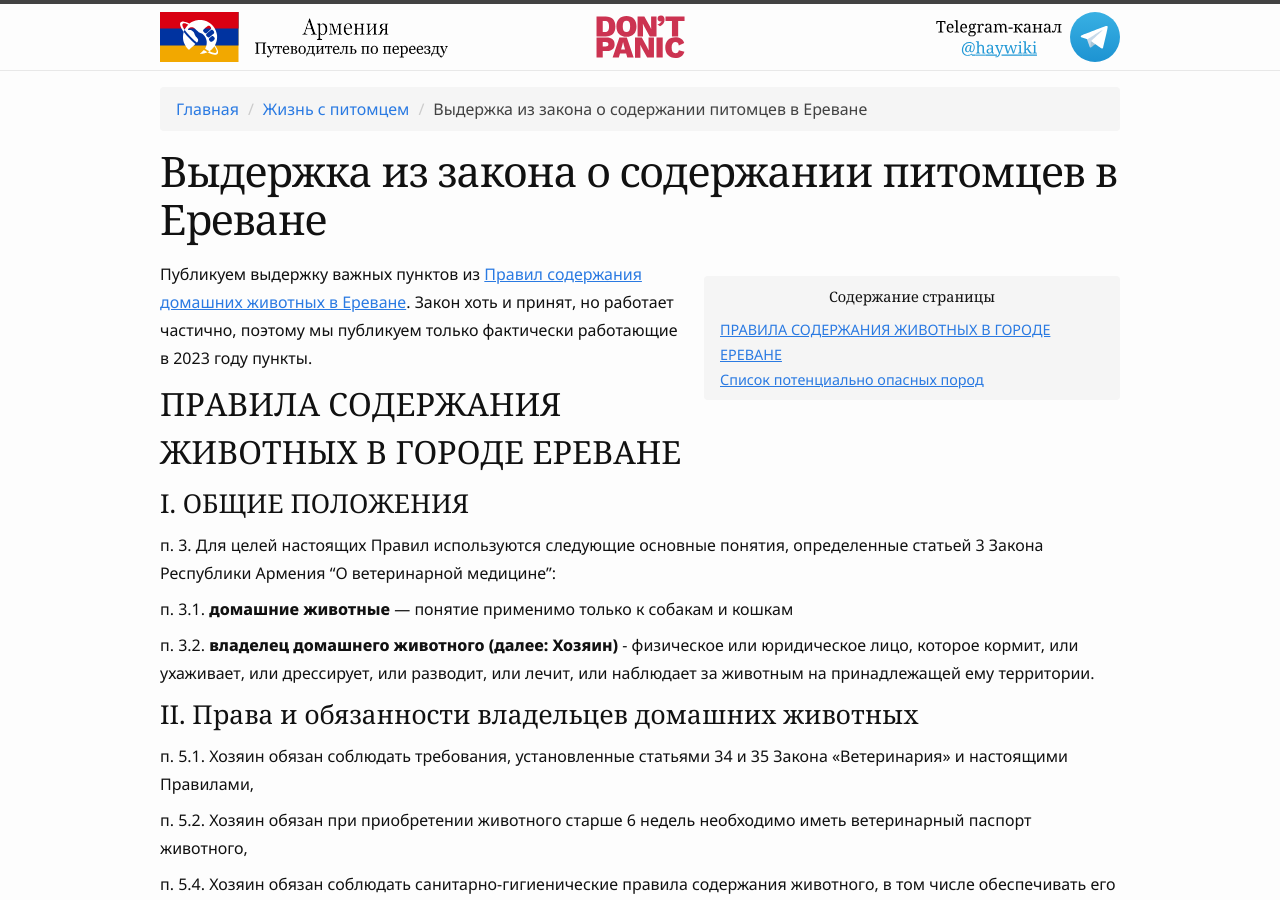
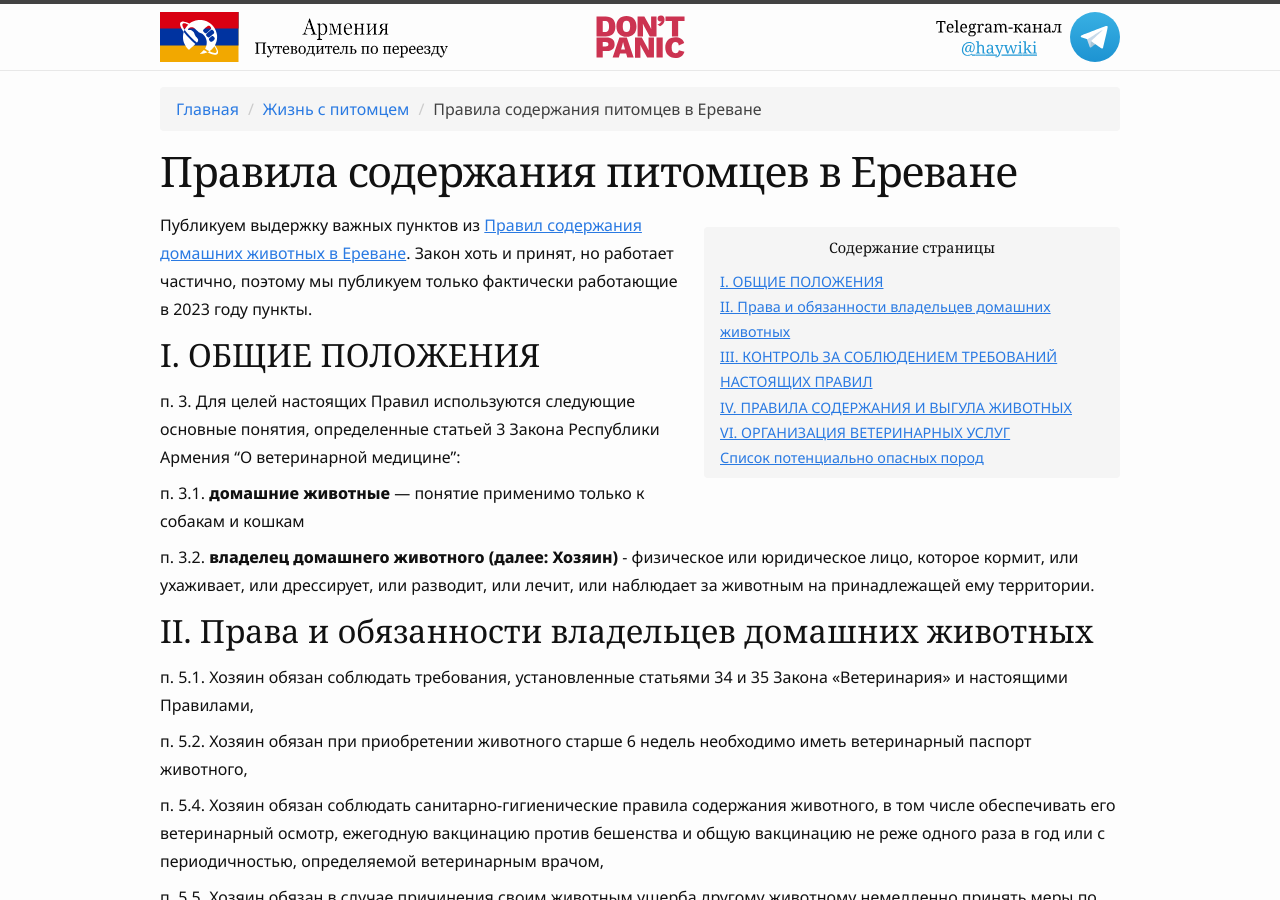
Before and after one commit to haywiki/haywiki.github.io, a Jekyll site: the page built from animals/laws.md, in a window 1280 px wide and 900 px high. Built offline with Jekyll 4.4.1, drawn with Linux system fonts in a browser that asks for light colours; nearby versions of some CDN libraries; a script that is not in the unit is left out.

Commit message:
фиксик

```diff
--- a/animals/laws.md
+++ b/animals/laws.md
@@ -1,5 +1,5 @@
 ---
-title: Выдержка из закона о содержании питомцев в Ереване
+title: Правила содержания питомцев в Ереване
 layout: page
 parent_title: Жизнь с питомцем
 parent_url: /animals/
@@ -7,9 +7,7 @@ parent_url: /animals/
 
 Публикуем выдержку важных пунктов из [Правил содержания домашних животных в Ереване](https://www.arlis.am/DocumentView.aspx?docid=156263). Закон хоть и принят, но работает частично, поэтому мы публикуем только фактически работающие в 2023 году пункты.
 
-## ПРАВИЛА СОДЕРЖАНИЯ ЖИВОТНЫХ В ГОРОДЕ ЕРЕВАНЕ
-
-### I. ОБЩИЕ ПОЛОЖЕНИЯ
+## I. ОБЩИЕ ПОЛОЖЕНИЯ
 
 п. 3. Для целей настоящих Правил используются следующие основные понятия, определенные статьей 3 Закона Республики Армения "О ветеринарной медицине":
 
@@ -17,7 +15,7 @@ parent_url: /animals/
 
 п. 3.2. **владелец домашнего животного (далее: Хозяин)** - физическое или юридическое лицо, которое кормит, или ухаживает, или дрессирует, или разводит, или лечит, или наблюдает за животным на принадлежащей ему территории.
 
-### II. Права и обязанности владельцев домашних животных
+## II. Права и обязанности владельцев домашних животных
 
 п. 5.1. Хозяин обязан соблюдать требования, установленные статьями 34 и 35 Закона «Ветеринария» и настоящими Правилами,
 
@@ -37,7 +35,7 @@ parent_url: /animals/
 
 п. 5.10. Хозяин обязан обеспечивать безопасность и спокойствие каждого человека от воздействия животного, в том числе использование намордника или других средств защиты при прогулке в местах массового скопления людей.
 
-### III. КОНТРОЛЬ ЗА СОБЛЮДЕНИЕМ ТРЕБОВАНИЙ НАСТОЯЩИХ ПРАВИЛ
+## III. КОНТРОЛЬ ЗА СОБЛЮДЕНИЕМ ТРЕБОВАНИЙ НАСТОЯЩИХ ПРАВИЛ
 
 п. 6. Контроль за выполнением требований настоящих Правил и обеспечение их выполнения осуществляют главы соответствующих административных районов города Еревана.
 
@@ -45,7 +43,7 @@ parent_url: /animals/
 
 п. 7.2. привлекает лиц к ответственности за нарушение требований, установленных настоящими Правилами, в порядке, установленном Кодексом Республики Армения об административных правонарушениях.
 
-### IV. ПРАВИЛА СОДЕРЖАНИЯ И ВЫГУЛА ЖИВОТНЫХ
+## IV. ПРАВИЛА СОДЕРЖАНИЯ И ВЫГУЛА ЖИВОТНЫХ
 
 п. 12. Во время прогулки с собакой Хозяин обязан обеспечивать безопасность находящихся рядом людей.
 
@@ -75,7 +73,7 @@ parent_url: /animals/
 
 > 💬 Фактически, есть множество [дог-френдли кафе](map.md).
 
-### VI. ОРГАНИЗАЦИЯ ВЕТЕРИНАРНЫХ УСЛУГ
+## VI. ОРГАНИЗАЦИЯ ВЕТЕРИНАРНЫХ УСЛУГ
 
 п. 40. Запрещается хоронить или кремировать животных в неотведенных для этого местах.
 
```
